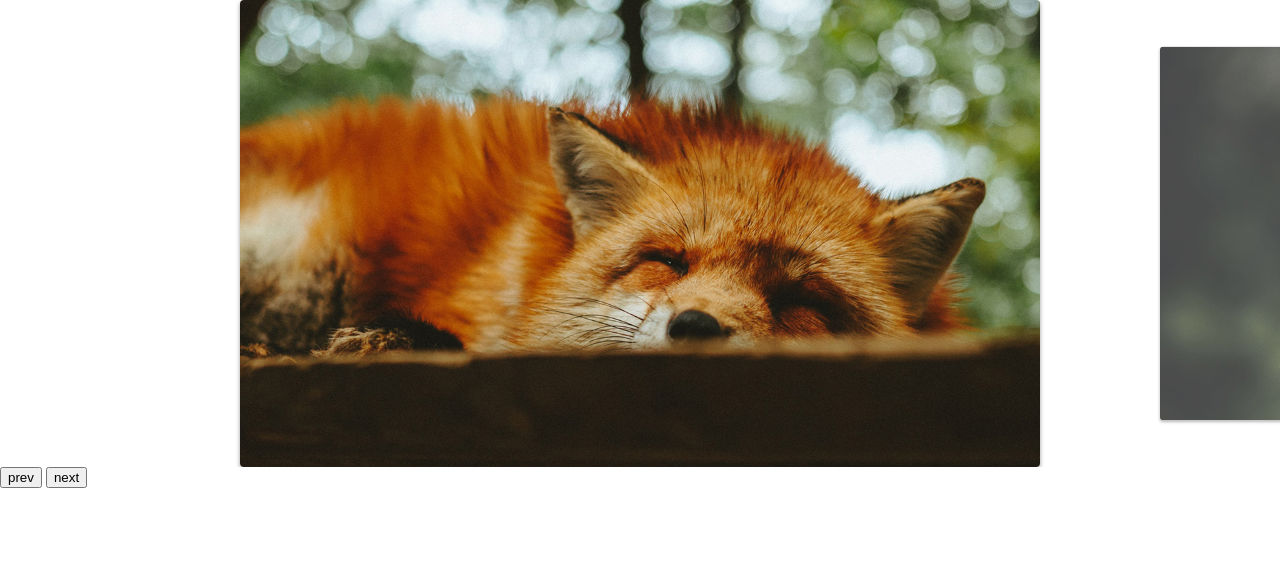
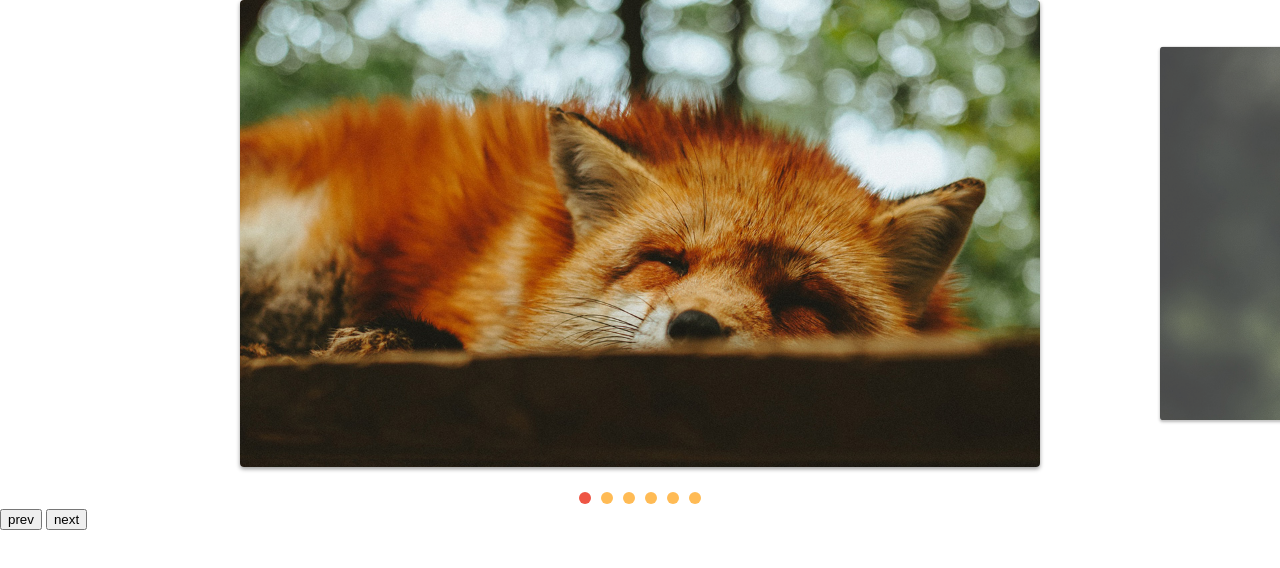
Before and after one commit to mayconkluser/projeto-Slide, a plain HTML site: page index.html in a window 1280 px wide. Drawn offline with Linux system fonts and the light colour scheme.

Commit message:
adicionada paginação por slide

```diff
--- a/js/script.js
+++ b/js/script.js
@@ -3,4 +3,6 @@ import { SlideNav } from "./slide.js";
 const slide = new SlideNav(".slide", ".slide-wrapper");
 slide.init();
 slide.addArrow(".prev", ".next");
+slide.addControl();
+
 console.log(slide);
--- a/js/slide.js
+++ b/js/slide.js
@@ -11,6 +11,8 @@ export class Slide {
     };
 
     this.activeClass = "active";
+
+    this.chengeEvent = new Event("chengeEvent");
   }
 
   transitionSlide(active) {
@@ -104,6 +106,7 @@ export class Slide {
     this.slideIndexNav(index);
     this.dist.finalPosition = activeSlide.position;
     this.changeActiveClass();
+    this.slideWrapper.dispatchEvent(this.chengeEvent);
   }
 
   changeActiveClass() {
@@ -157,6 +160,10 @@ export class Slide {
 }
 
 export class SlideNav extends Slide {
+  constructor(slide, slideWrapper) {
+    super(slide, slideWrapper);
+    this.bindControlEvents();
+  }
   addArrow(prev, next) {
     this.prevElement = document.querySelector(prev);
     this.nextElement = document.querySelector(next);
@@ -167,4 +174,44 @@ export class SlideNav extends Slide {
     this.prevElement.addEventListener("click", this.activePrevSlide);
     this.nextElement.addEventListener("click", this.activeNextSlide);
   }
+
+  createControl() {
+    const control = document.createElement("ul");
+    control.dataset.control = "slide";
+    this.slideArray.forEach((item, index) => {
+      control.innerHTML += `<li><a href="#slide${index + 1}">${
+        index + 1
+      }</a></li>`;
+    });
+    this.slideWrapper.appendChild(control);
+    return control;
+  }
+
+  eventControl(item, index) {
+    item.addEventListener("click", (event) => {
+      event.preventDefault();
+      this.changeSlide(index);
+    });
+    this.slideWrapper.addEventListener("chengeEvent", this.activeControlItem);
+  }
+
+  activeControlItem() {
+    this.controlArray.forEach((item) => {
+      item.classList.remove(this.activeClass);
+    });
+    this.controlArray[this.index.active].classList.add(this.activeClass);
+  }
+
+  addControl(customControl) {
+    this.control =
+      document.querySelector(customControl) || this.createControl();
+    this.controlArray = [...this.control.children];
+    this.activeControlItem();
+    this.controlArray.forEach(this.eventControl);
+  }
+
+  bindControlEvents() {
+    this.eventControl = this.eventControl.bind(this);
+    this.activeControlItem = this.activeControlItem.bind(this);
+  }
 }
--- a/style/style.css
+++ b/style/style.css
@@ -42,3 +42,25 @@ img {
   opacity: 1;
   transform: scale(1);
 }
+
+[data-control="slide"] {
+  display: flex;
+  justify-content: center;
+  margin-top: 20px;
+}
+
+[data-control="slide"] li a {
+  display: block;
+  width: 12px;
+  height: 12px;
+  background: #fb5;
+  border-radius: 50%;
+  overflow: hidden;
+  text-indent: -999px;
+  margin: 5px;
+}
+
+[data-control="slide"] li.active a,
+[data-control="slide"] li a:hover {
+  background: #e54;
+}
```
